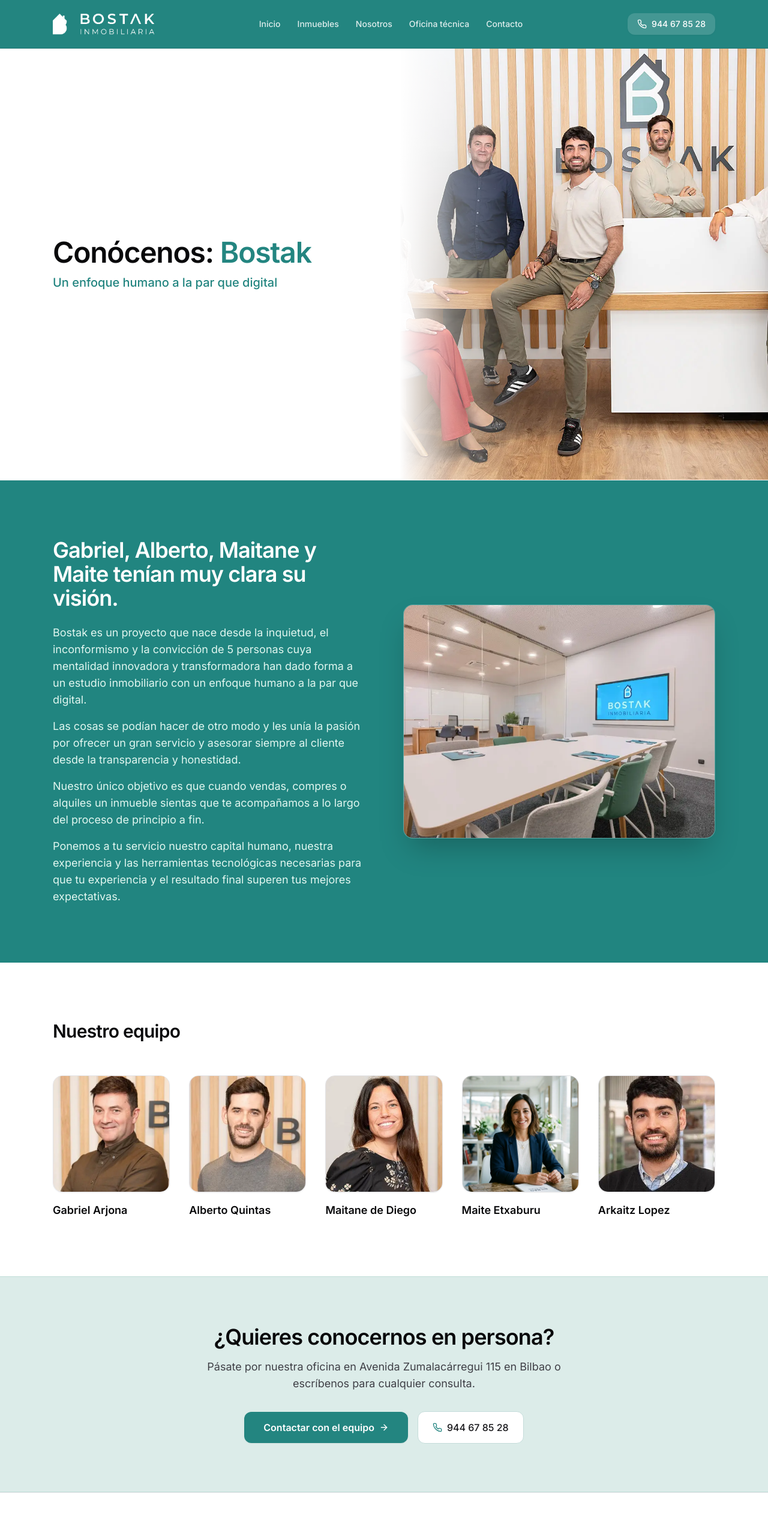
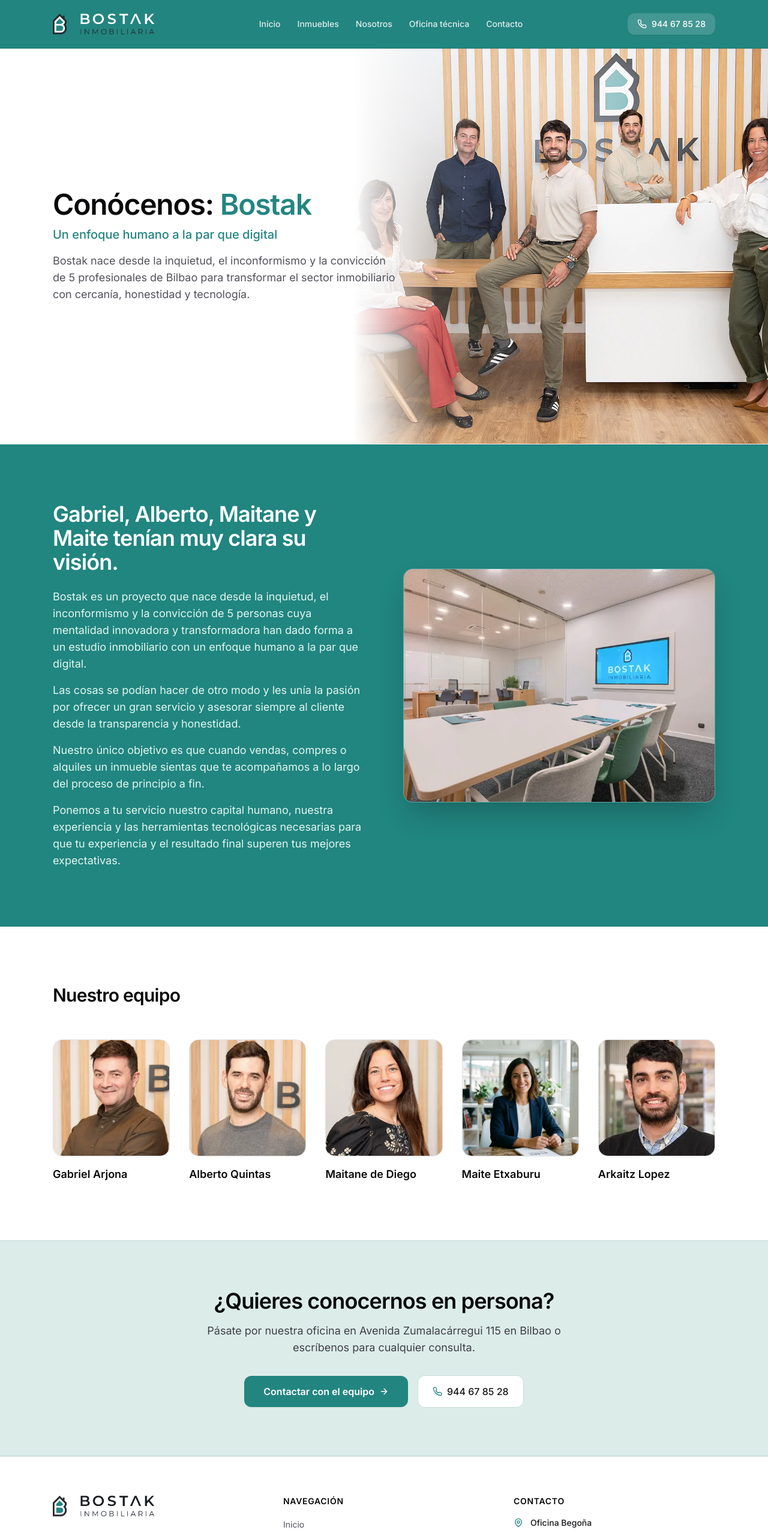
Before and after one commit to victooorltt/bostak-inmobiliaria, a Next.js app: page /conocenos in a window 1280 px wide. Shown: the top 2551 px of the page at 60% size. Built offline with nearby package versions, Linux system fonts and the light colour scheme.

Commit message:
fix: adjust hero text, gradient reach, navbar/footer logos, and add README

```diff
--- a/app/conocenos/page.tsx
+++ b/app/conocenos/page.tsx
@@ -35,7 +35,7 @@
 export default function ConocenosPage() {
   return (
     <>
-      {/* Section 1: Hero (TALL photo height, concise text without overload) */}
+      {/* Section 1: Hero (TALL photo height, balanced text) */}
       <PageHero
         title={
           <>
@@ -43,10 +43,11 @@
           </>
         }
         subtitle="Un enfoque humano a la par que digital"
+        description="Bostak nace desde la inquietud, el inconformismo y la convicción de 5 profesionales de Bilbao para transformar el sector inmobiliario con cercanía, honestidad y tecnología."
         imageSrc="/images/equipo-recepcion.webp"
         imageAlt="Equipo Bostak Inmobiliaria"
         imagePosition="object-center"
-        minHeight="min-h-[620px] lg:min-h-[720px]"
+        minHeight="min-h-[580px] lg:min-h-[660px]"
       />
 
       {/* Section 2: Narrative / Vision (Brand Teal #218580 Section) */}
--- a/app/contacto/page.tsx
+++ b/app/contacto/page.tsx
@@ -45,6 +45,7 @@
         description="Estamos a tu disposición para asesorarte en cualquier trámite inmobiliario o consulta técnica. Respondemos con rapidez y cercanía."
         imageSrc="/images/dentro.webp"
         imageAlt="Oficina de Bostak Inmobiliaria"
+        imageOpacity="opacity-25"
       />
 
       {/* 2-Column Content Layout */}
--- a/app/oficina-tecnica/page.tsx
+++ b/app/oficina-tecnica/page.tsx
@@ -49,7 +49,7 @@
           </>
         }
         subtitle="Gestión integral y tramitación administrativa"
-        description="Ofrecemos servicios especializados en urbanismo y tramitación administrativa, orientados a facilitar el desarrollo de proyectos inmobiliarios, comerciales y turísticos."
+        description="Facilitamos el desarrollo de tus proyectos con plena garantía legal y técnica."
         imageSrc="/images/oficina-6.webp"
         imageAlt="Oficina Técnica de Urbanismo y Gestión de Licencias"
       >
--- a/app/page.tsx
+++ b/app/page.tsx
@@ -131,8 +131,8 @@
     <div>
       {/* 1. Hero (Photo on right, adjusted width so it doesn't encroach, no fake filter, strong headline) */}
       <section className="relative overflow-hidden bg-white min-h-[500px] lg:min-h-[580px] flex items-center border-b border-zinc-100">
-        {/* Background photo right "suelta" - Anchored to right 48% */}
-        <div className="absolute inset-0 lg:left-auto lg:right-0 lg:w-[48%] h-full pointer-events-none overflow-hidden">
+        {/* Background photo right "suelta" - Anchored to right 54% reaching slightly more left */}
+        <div className="absolute inset-0 lg:left-auto lg:right-0 lg:w-[54%] h-full pointer-events-none overflow-hidden">
           <img
             src="/images/hero-inicio.webp"
             alt="Bostak Inmobiliaria Bilbao"
@@ -140,10 +140,10 @@
             fetchPriority="high"
             loading="eager"
           />
-          {/* Desktop left-to-right fade: feathers only the left edge */}
-          <div className="absolute inset-0 bg-gradient-to-r from-white from-0% via-white/40 via-15% to-transparent to-35% hidden lg:block" />
+          {/* Desktop left-to-right gentle fade: soft, natural dissolve without harsh lines */}
+          <div className="absolute inset-0 bg-gradient-to-r from-white from-0% via-white/20 via-20% to-transparent to-55% hidden lg:block" />
           {/* Mobile bottom-to-top fade */}
-          <div className="absolute inset-0 bg-gradient-to-t from-white from-0% via-white/85 via-40% to-transparent to-85% lg:hidden" />
+          <div className="absolute inset-0 bg-gradient-to-t from-white from-0% via-white/80 via-35% to-transparent to-85% lg:hidden" />
         </div>
 
         {/* Content container */}
--- a/components/Footer.tsx
+++ b/components/Footer.tsx
@@ -25,7 +25,7 @@
           {/* Brand Column */}
           <div className="space-y-4">
             <Link href="/" className="inline-block" aria-label="Bostak Inmobiliaria - Inicio">
-              <img src="/images/logo.png" alt="Bostak Inmobiliaria" className="h-8 md:h-9 w-auto" />
+              <img src="/images/logo-footer.png" alt="Bostak Inmobiliaria" className="h-8 md:h-9 w-auto" />
             </Link>
             <p className="text-sm font-medium text-zinc-900">
               Confianza de principio a fin
--- a/components/Navbar.tsx
+++ b/components/Navbar.tsx
@@ -27,12 +27,12 @@
   return (
     <header className="sticky top-0 z-50 bg-[#238580] border-b border-black/10 shadow-sm">
       <div className="mx-auto max-w-6xl px-6 h-20 flex items-center justify-between">
-        {/* Plain Logo in white on #238580 */}
+        {/* Logo with original B icon colors as in official navbar */}
         <Link href="/" className="inline-block flex-shrink-0" aria-label="Bostak Inmobiliaria - Inicio">
           <img
             src="/images/logo.png"
             alt="Bostak Inmobiliaria"
-            className="h-8 md:h-9 w-auto brightness-0 invert"
+            className="h-8 md:h-9 w-auto"
           />
         </Link>
 
--- a/components/PageHero.tsx
+++ b/components/PageHero.tsx
@@ -29,23 +29,20 @@
 }: PageHeroProps) {
   if (variant === 'centered') {
     return (
-      <section className={`relative overflow-hidden bg-zinc-50 min-h-[460px] lg:min-h-[540px] flex items-center justify-center border-b border-zinc-200/80 ${className}`}>
-        {/* Full-width background photo - clearly visible */}
+      <section className={`relative overflow-hidden bg-white min-h-[460px] lg:min-h-[520px] flex items-center justify-center border-b border-zinc-200/80 ${className}`}>
+        {/* Full-width background photo directly behind text with opacity */}
         <div className="absolute inset-0 pointer-events-none overflow-hidden">
           <img
             src={imageSrc}
             alt={imageAlt}
-            className={`h-full w-full object-cover ${imagePosition} ${imageOpacity}`}
+            className={`h-full w-full object-cover ${imagePosition} ${imageOpacity || 'opacity-25'}`}
             fetchPriority="high"
             loading="eager"
           />
-          {/* Subtle scrim that preserves photo richness and clarity */}
-          <div className="absolute inset-0 bg-black/20" />
         </div>
 
-        {/* Centered content inside an elegant frosted card */}
+        {/* Centered content placed directly over the image (NO container) */}
         <div className="relative z-10 mx-auto max-w-3xl px-6 py-16 lg:py-24 text-center">
-          <div className="bg-white/95 backdrop-blur-md border border-white/80 p-8 sm:p-12 rounded-3xl shadow-2xl shadow-zinc-950/10">
           <h1 className="text-3xl sm:text-4xl lg:text-5xl font-semibold tracking-tight text-zinc-950">
             {title}
           </h1>
@@ -65,15 +62,14 @@
             </div>
           )}
         </div>
-        </div>
       </section>
     );
   }
 
   return (
     <section className={`relative overflow-hidden bg-white ${minHeight} flex items-center border-b border-zinc-100 ${className}`}>
-      {/* Background image anchored cleanly to the right 48% with tall height */}
-      <div className="absolute inset-0 lg:left-auto lg:right-0 lg:w-[48%] h-full pointer-events-none overflow-hidden">
+      {/* Background image anchored to the right 54% reaching slightly more left with gentle fade */}
+      <div className="absolute inset-0 lg:left-auto lg:right-0 lg:w-[54%] h-full pointer-events-none overflow-hidden">
         <img
           src={imageSrc}
           alt={imageAlt}
@@ -81,10 +77,10 @@
           fetchPriority="high"
           loading="eager"
         />
-        {/* Desktop left-to-right gradient fade: feathers only the left edge */}
-        <div className="absolute inset-0 bg-gradient-to-r from-white from-0% via-white/40 via-15% to-transparent to-35% hidden lg:block" />
+        {/* Desktop left-to-right gentle gradient fade: soft, natural dissolve without harsh lines */}
+        <div className="absolute inset-0 bg-gradient-to-r from-white from-0% via-white/20 via-20% to-transparent to-55% hidden lg:block" />
         {/* Mobile vertical gradient fade */}
-        <div className="absolute inset-0 bg-gradient-to-t from-white from-0% via-white/85 via-40% to-transparent to-85% lg:hidden" />
+        <div className="absolute inset-0 bg-gradient-to-t from-white from-0% via-white/80 via-35% to-transparent to-85% lg:hidden" />
       </div>
 
       {/* Content */}
```
Also changed, not shown: public/images/logo-footer.png (added), 1 other file (tests, documents, lock files or other folders). Lines whose indentation alone changed are shown as unchanged.
